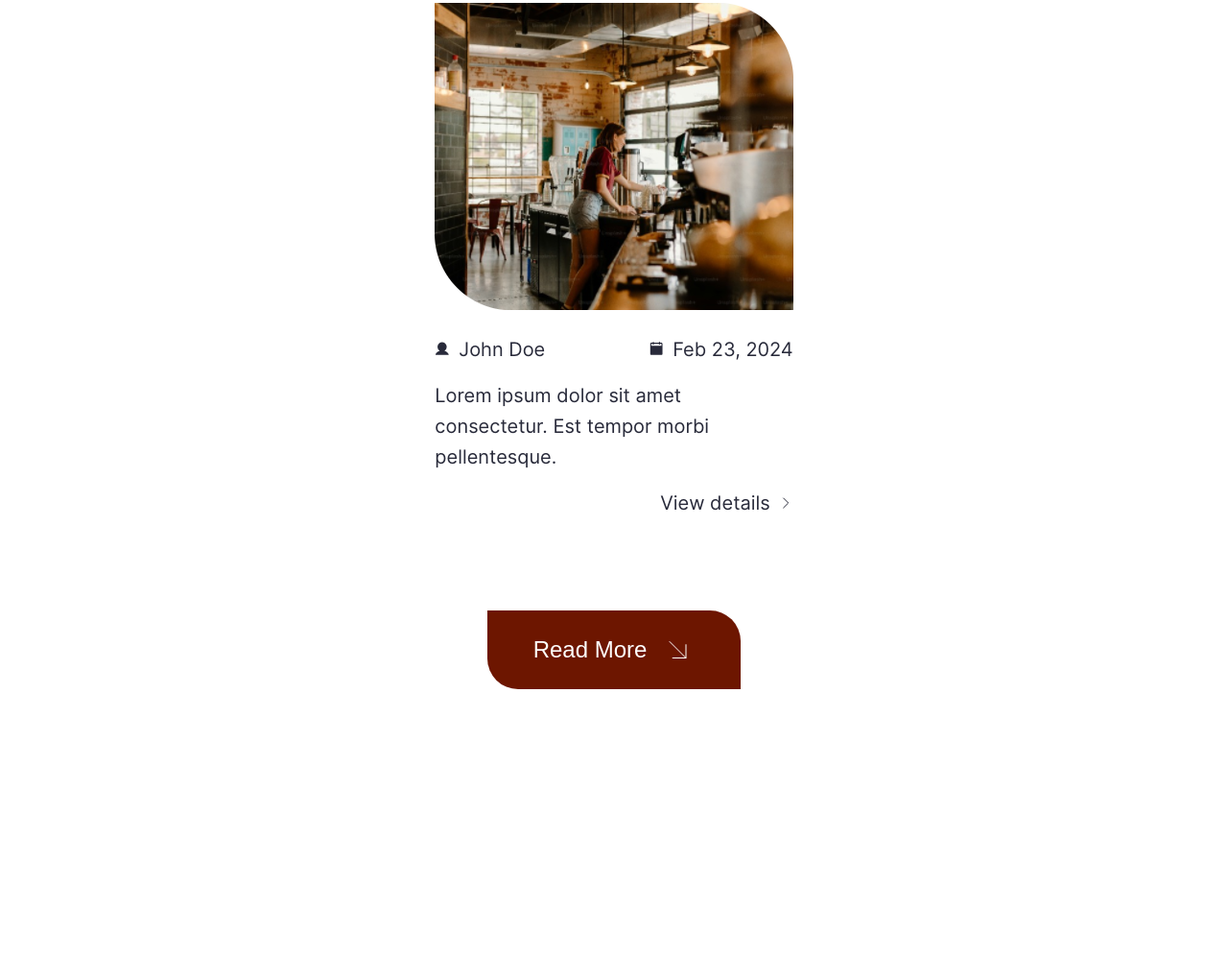
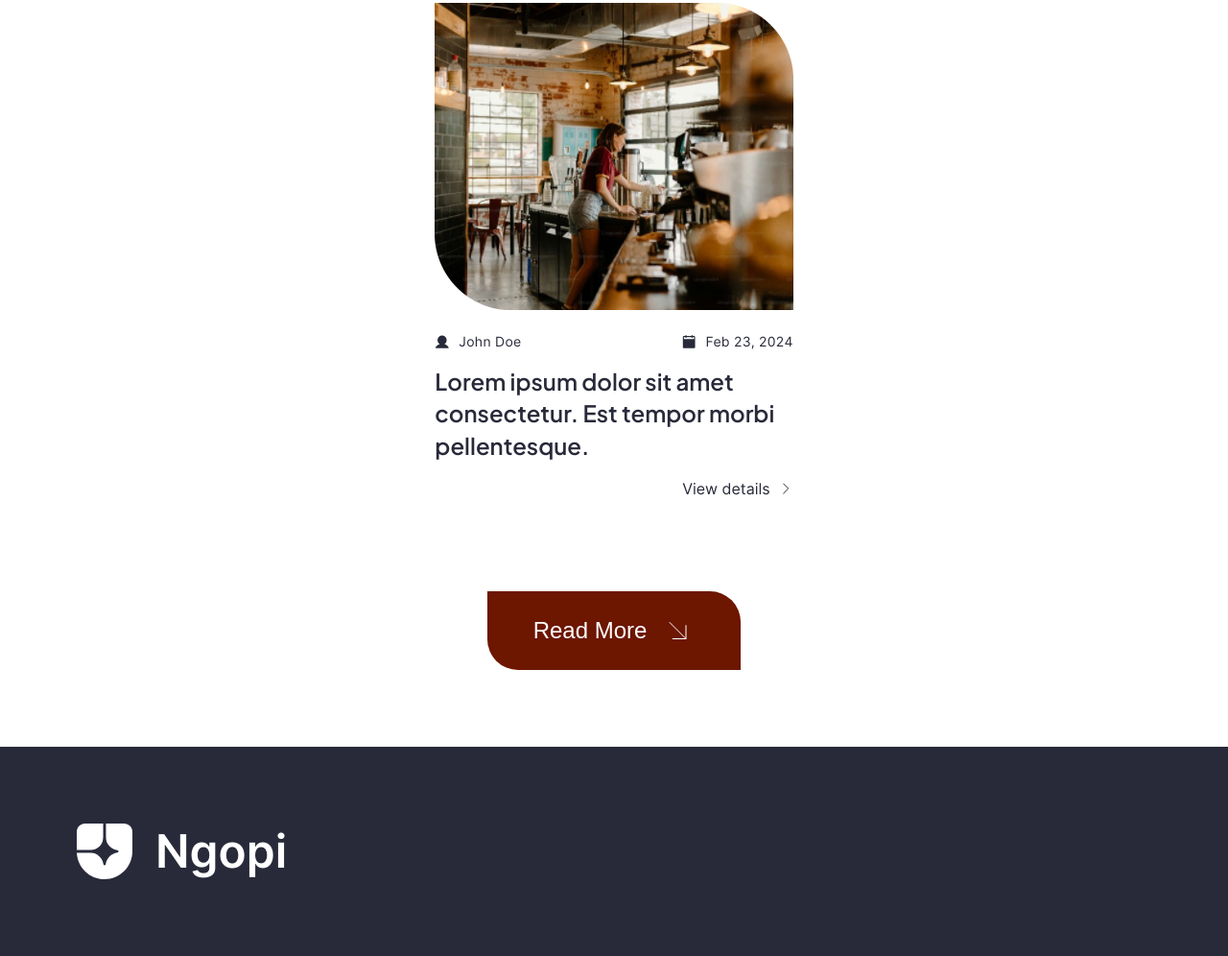
Before and after one commit to julia-popova-s/coffeshop, a website built with webpack: page src/index.html in a window 1280 px wide. Shown: the part 4142-5138 px from the top of the page at 96% size. Before the commit the page ends 4940 px from the top, so only its background shows below. Built offline with nearby package versions, Linux system fonts and the light colour scheme; files whose address does not match are found by name.

Commit message:
added footer

```diff
--- a/src/index.html
+++ b/src/index.html
@@ -253,5 +253,15 @@
         </div>
       </div>
     </section>
+    <footer class="footer section">
+      <div class="container">
+        <div class="footer-block">
+          <div class="footer-block__logo">
+            <img class="footer-block__logo-icon" src="./assets/icons/logo-2.svg" alt="logotype" />
+            <div class="footer-block__logo-name">Ngopi</div>
+          </div>
+        </div>
+      </div>
+    </footer>
   </body>
 </html>
--- a/src/scss/modules/articles.scss
+++ b/src/scss/modules/articles.scss
@@ -39,6 +39,10 @@
   flex-wrap: wrap;
   align-items: center;
   justify-content: space-between;
+
+  @include fontFamily('Inter Regular', sans-serif);
+  @include textStyle(400, 14, 120%);
+  letter-spacing: 0.02em;
 }
 
 .article__date,
@@ -52,4 +56,11 @@
 
 .article__link {
   align-self: flex-end;
+  @include fontFamily('Inter Regular', sans-serif);
+  @include textStyle(400, 16, 140%);
 }
+
+.article__text {
+  @include fontFamily('Plus Jakarta Sans', sans-serif);
+  @include textStyle(600, 24, 140%);
+}
--- /dev/null
+++ b/src/scss/modules/footer.scss
@@ -0,0 +1,27 @@
+.footer {
+  background-color: $main-font-color;
+}
+
+.footer-block__logo-icon {
+  @include size(58px, 58px);
+}
+
+
+.footer-block {}
+
+.footer-block__logo {
+  display: flex;
+  flex-wrap: wrap;
+  align-items: center;
+  column-gap: 24px;
+  row-gap: 10px;
+}
+
+.footer-block__logo-icon {}
+
+.footer-block__logo-name {
+  @include fontFamily('Inter SemiBold', sans-serif);
+  @include textStyle(600, 48, 120%);
+
+  color: #FFFFFF;
+}
--- a/src/scss/style.scss
+++ b/src/scss/style.scss
@@ -11,3 +11,4 @@
 @import "./modules/testimonial";
 @import "./modules/about-us";
 @import "./modules/articles";
+@import "./modules/footer";
```
